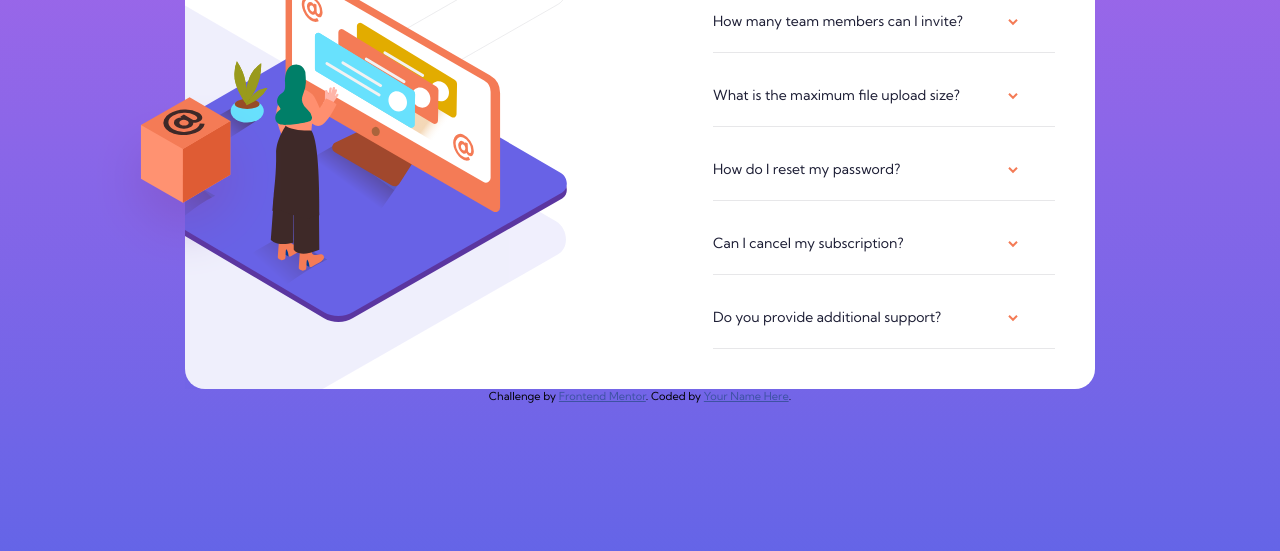
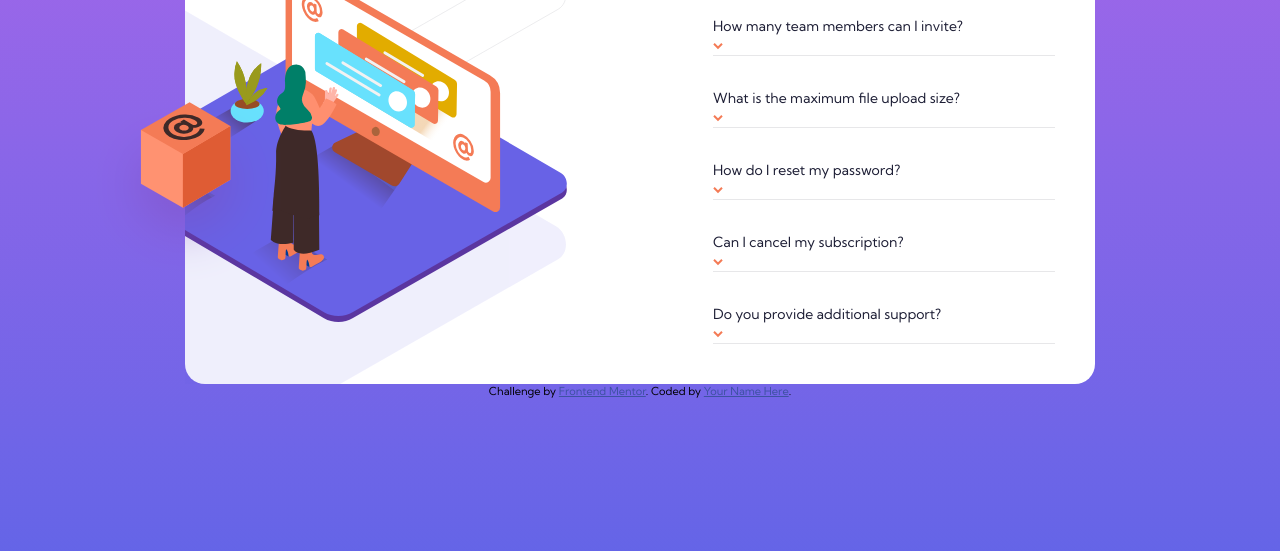
Before and after one commit to hsnb5789/FAQ-accordion-card, a plain HTML site: page index.html in a window 1280 px wide. Shown: the part 249-800 px from the top of the page. Drawn offline with Linux system fonts and the light colour scheme.

Commit message:
index.html

```diff
--- a/index.html
+++ b/index.html
@@ -42,7 +42,7 @@
         <div class="QA ">
           <div class="question">
             <h4>How many team members can I invite?</h4>
-            <button class="arrow "><img src="./images/icon-arrow-down.svg" alt=""></button>
+            <img src="./images/icon-arrow-down.svg" alt="">
           </div>
           <p class="answers ">You can invite up to 2 additional users on the Free plan. There is no limit on
             team members for the Premium plan.
@@ -52,7 +52,7 @@
         <div class="QA ">
           <div class="question">
             <h4>What is the maximum file upload size?</h4>
-            <button class="arrow "><img src="./images/icon-arrow-down.svg" alt=""></button>
+            <img src="./images/icon-arrow-down.svg" alt="">
 
           </div>
           <p class="answers ">No more than 2GB. All files in your account must fit your allotted storage space.
@@ -62,7 +62,7 @@
         <div class="QA ">
           <div class="question">
             <h4>How do I reset my password?</h4>
-            <button class="arrow "><img src="./images/icon-arrow-down.svg" alt=""></button>
+            <img src="./images/icon-arrow-down.svg" alt="">
           </div>
           <p class="answers ">Click “Forgot password” from the login page or “Change password” from your profile page.
             A reset link will be emailed to you.
@@ -72,7 +72,7 @@
         <div class="QA ">
           <div class="question">
             <h4>Can I cancel my subscription?</h4>
-            <button class="arrow "><img src="./images/icon-arrow-down.svg" alt=""></button>
+            <img src="./images/icon-arrow-down.svg" alt="">
           </div>
           <p class="answers ">Yes! Send us a message and we’ll process your request no questions asked.
           </p>
@@ -81,7 +81,7 @@
         <div class="QA ">
           <div class="question">
             <h4>Do you provide additional support?</h4>
-            <button class="arrow "><img src="./images/icon-arrow-down.svg" alt=""></button>
+            <img src="./images/icon-arrow-down.svg" alt="">
           </div>
           <p class="answers ">Chat and email support is available 24/7. Phone lines are open during normal business
             hours.
```
